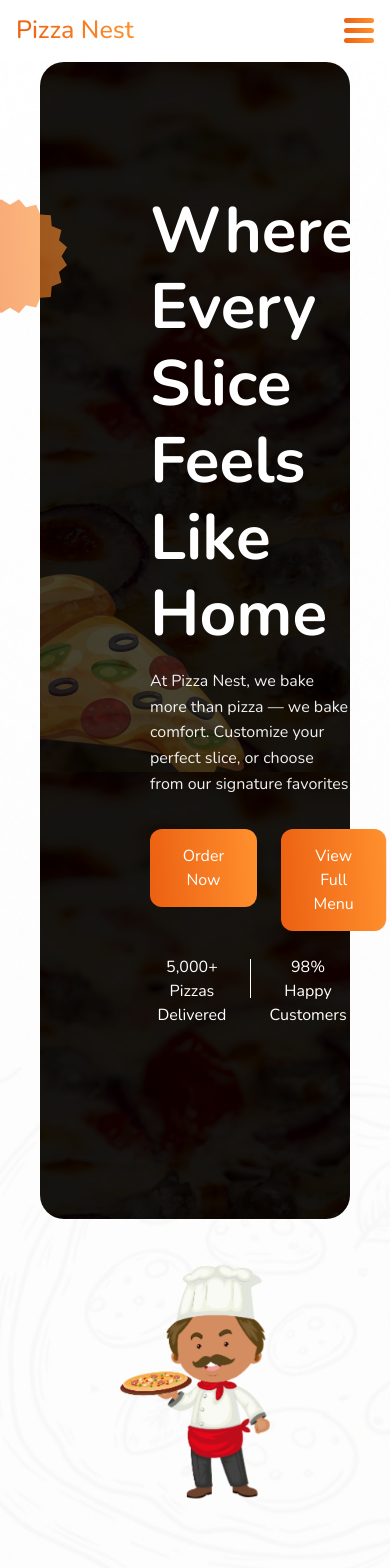
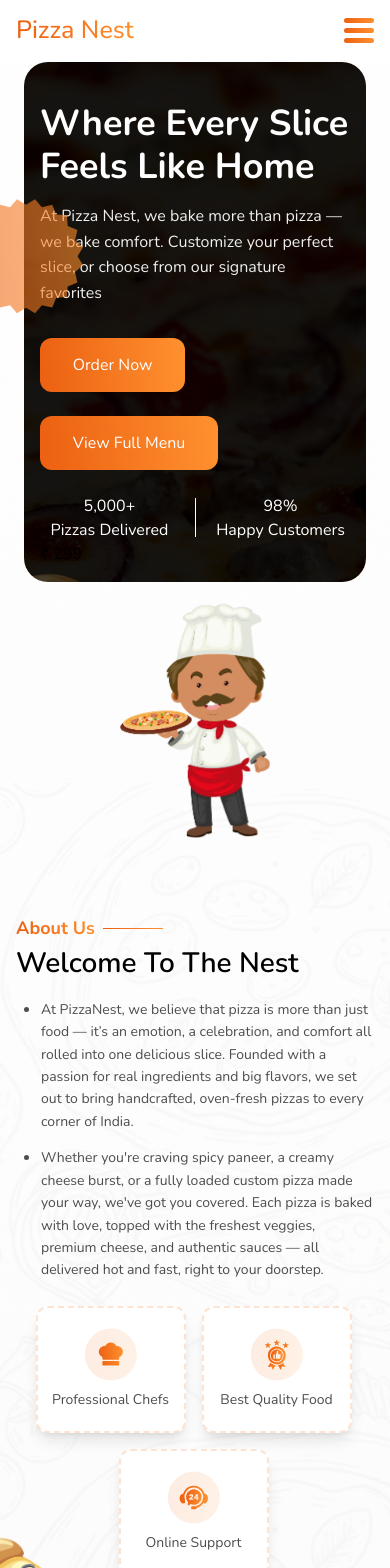
Before and after one commit to jatin-rajput563/pizza-nest, a React (Vite) app: page / in a window 390 px wide. Shown: the top 1568 px of the page. Built offline with nearby package versions, Linux system fonts and the light colour scheme.

Commit message:
bestseller-complete

```diff
--- a/src/components/AboutNest.jsx
+++ b/src/components/AboutNest.jsx
@@ -7,7 +7,10 @@ import CustomHeading from "./common/CustomHeading";
 const AboutNest = () => {
   return (
     <>
-      <div id="about" className="pt-16 md:pb-[48px] md:pt-[100px] relative">
+      <div
+        id="about"
+        className="py-[40px] sm:py-[60px] md:py-[80px] lg:py-[100px] relative"
+      >
         <div className="max-w-[1140px] px-4 mx-auto">
           <div className="flex flex-col-reverse lg:flex-row items-center lg:justify-between gap-10 text-center lg:text-left">
             <div className="lg:w-[60%] flex py-[22px] sm:py-[44px] md:py-[77px] flex-col">
@@ -15,10 +18,13 @@ const AboutNest = () => {
                 <p className="font-bold text-lg leading-[120%] text-prime">
                   About Us
                 </p>
-                <div className="w-[60px] h-[1px] bg-[linear-gradient(85.95deg,_#EC6112_1.54%,_#FF902E_98.46%)]"></div>
+                <div className="w-[60px] h-[1px] bg-prime"></div>
               </div>
-              <CustomHeading headText="Welcome to the Nest" headClass="pt-2 text-left" />
-              <ul className="list-disc marker:text-[#4D4D4D] pt-4 pl-[25px]">
+              <CustomHeading
+                headText="Welcome to the Nest"
+                headClass="pt-2 text-left"
+              />
+              <ul className="list-disc marker:text-dark-gray pt-4 pl-[25px]">
                 <li>
                   <p className="max-w-[518px] text-sm sm:text-base leading-[160%] text-dark-gray text-left">
                     At PizzaNest, we believe that pizza is more than just food —
@@ -42,11 +48,13 @@ const AboutNest = () => {
                 {AboutNest_Data.map((item, index) => (
                   <div
                     key={index}
-                    className={`sm:w-auto ${index === 1 ? "min-[1050px]:mt-3" : ""}`}
+                    className={`sm:w-auto ${
+                      index === 1 ? "min-[1050px]:mt-3" : ""
+                    }`}
                   >
                     <div className="w-[150px] sm:w-[170px] p-5 bg-white items-center flex flex-col shadow-lg rounded-xl border-2 border-dashed border-[#F67A21]/20 hover:translate-y-2 transition-all duration-300">
                       <item.icon />
-                      <p className="pt-2 ff-nunito leading-[160%] text-[#474747] text-center text-sm whitespace-nowrap">
+                      <p className="pt-2 ff-nunito leading-[160%] text-dark-gray text-center text-sm whitespace-nowrap">
                         {item.name}
                       </p>
                     </div>
--- a/src/components/Bestseller.jsx
+++ b/src/components/Bestseller.jsx
@@ -3,18 +3,28 @@ import CustomHeading from "./common/CustomHeading";
 import CustomDescription from "./common/CustomDescription";
 import { Bestsleller_data } from "../utils/helper";
 import CustomBtn from "./common/CustomBtn";
+import { Line } from "../utils/Icons.jsx";
 
 const Bestseller = () => {
   return (
     <>
-      <div id="bestsller" className="bg-[url(./assets/images/png/bestsleer-bg-layer.png)] bg-cover bg-no-repeat bg-center py-16">
+      <div
+        id="bestsller"
+        className="bg-[url(./assets/images/png/bestsleer-bg-layer.png)] bg-cover bg-no-repeat bg-center py-[40px] sm:py-[60px] md:py-[80px] lg:py-[100px]"
+      >
         <div className="max-w-[1140px] px-4 mx-auto">
           <div className="flex items-center justify-center pb-2 gap-3 flex-wrap">
-            <div className="gradient-border w-[60px] h-[1px]"></div>
-            <p className="font-bold text-lg bg-[linear-gradient(85.95deg,_#EC6112_1.54%,_#FF902E_98.46%)] bg-clip-text text-transparent">
-              Best Sellers
-            </p>
-            <div className="custom-gradient-border w-[60px] h-[1px]"></div>
+            <div className=" flex justify-center items-center gap-1.5 mb-2">
+              <div className="">
+                <Line />
+              </div>
+              <h4 className="text-prime-gradient text-lg font-bold leading-[22px] bg-[linear-gradient(85.95deg,_#EC6112_1.54%,_#FF902E_98.46%)] bg-clip-text text-transparent">
+                Best Sellers
+              </h4>
+              <div className=" rotate-[180deg]">
+                <Line />
+              </div>
+            </div>
           </div>
           <CustomHeading
             headClass="text-center text-2xl sm:text-3xl md:text-4xl"
@@ -24,7 +34,7 @@ const Bestseller = () => {
             DescClass="text-center pt-4 max-w-2xl mx-auto text-sm sm:text-base"
             descText="Tried, tested, and totally loved. These pizzas are always a crowd favorite."
           />
-          <div className="flex max-[1024px]:flex-wrap justify-center items-stretch gap-6 mt-[80px]">
+          <div className="flex max-[1024px]:flex-wrap justify-center items-stretch gap-6 mt-[20px] sm:mt-[40px] md:mt-[80px]">
             {Bestsleller_data.map((items, index) => (
               <div
                 key={index}
--- a/src/components/Delicious.jsx
+++ b/src/components/Delicious.jsx
@@ -7,7 +7,7 @@ import CustomBtn from "../components/common/CustomBtn";
 const Delicious = () => {
   return (
     <>
-      <div className="py-[100px] relative ">
+      <div className="py-[40px] sm:py-[60px] md:py-[80px] lg:py-[100px] relative ">
         <div className="max-w-[1140px] mx-auto px-4">
           <div className="flex max-lg:flex-wrap justify-center items-center gap-4 sm:gap-6">
             {Delicious_Data.map((item, index) => (
@@ -16,7 +16,7 @@ const Delicious = () => {
                 className="bg-[url(../src/assets/images/png/Delicious-bg-1.png)] w-[558px] rounded-[12px] relative sm:pb-[63px] pb-[33px] sm:pt-[60px] pt-[30px] pl-[32px] overflow-hidden"
               >
                 <img
-                  className="absolute right-0 -bottom-[10px] max-w-[180px] sm:max-w-[385px]"
+                  className="absolute right-0 pointer-events-none -bottom-[10px] max-w-[180px] sm:max-w-[385px]"
                   src={item.Image}
                   alt="piza-images"
                 />
@@ -27,7 +27,7 @@ const Delicious = () => {
                   src={pizzaPrice}
                   alt="pizza-price"
                 />
-                <p className="text-xl sm:text-2xl md:text-[28px] leading-[160%] bg-[linear-gradient(85.95deg,_#EC6112_1.54%,_#FF902E_98.46%)] bg-clip-text text-transparent">
+                <p className="text-xl sm:text-2xl md:text-[28px] leading-[160%] text-prime">
                   {item.heading}
                 </p>
                 <h2 className="text-white uppercase font-semibold text-2xl sm:text-3xl md:text-[36px] leading-[160%] ">
@@ -45,7 +45,7 @@ const Delicious = () => {
           </div>
         </div>
         <img
-          className="absolute -bottom-[150px] -right-[232px] animate-spinScale"
+          className="absolute -bottom-[100px] sm:-bottom-[150px] -right-[120px] sm:-right-[232px] max-w-[209px] sm:max-w-[409px] w-full animate-spinScale"
           src={tomato}
           alt="tomato-img"
         />
--- a/src/components/Header.jsx
+++ b/src/components/Header.jsx
@@ -76,7 +76,7 @@ const Header = () => {
             {link.label}
           </a>
         ))}
-        <CustomBtn btnClass={"capitalize"} btnText={"Contact Us"} />
+       <CustomBtn btnClass={"capitalize"} btnText={"Contact Us"} />
       </div>
     </header>
   );
--- a/src/components/Hero.jsx
+++ b/src/components/Hero.jsx
@@ -6,21 +6,24 @@ import LotiLine from "../assets/images/svg/loti-line-svg.svg";
 import AboutNest from "./AboutNest";
 const Hero = () => {
   return (
-    <div id="home" className="bg-[url(./assets/images/png/bg-layer.png)] bg-center bg-no-repeat bg-cover">
-      <div className="px-[40px] 2xl:px-0">
-        <div className="mx-auto max-w-[1360px]  rounded-3xl bg-[url(./assets/images/png/hero-bg.png)] pt-[131px] pb-[192px] pl-[110px] relative">
+    <div
+      id="home"
+      className="bg-[url(./assets/images/png/bg-layer.png)] bg-center bg-no-repeat bg-cover"
+    >
+      <div className="md:px-[40px] px-6 2xl:px-0">
+        <div className="mx-auto max-w-[1360px] rounded-3xl max-md:px-4 bg-[url(./assets/images/png/hero-bg.png)] pt-[40px] pb-[40px] sm:pt-[80px] sm:pb-[120px] md:pt-[100px] md:pb-[150px] lg:pt-[131px] lg:pb-[192px] md:pl-[110px] relative">
           {Hero_Data.map((item, index) => (
             <div key={index}>
-              <h1 className="text-white max-w-[644px] font-bold text-[64px] leading-[120%] ff-nunito">
+              <h1 className="text-white max-w-[644px] font-bold text-4xl lg:text-[64px] leading-[120%] ff-nunito">
                 {item.heading}
               </h1>
               <p className="max-w-[588px] mt-4 leading-[160%] text-[#EFEFEF]">
                 {item.description}
               </p>
-              <div className="flex gap-6 mt-8">
-                <CustomBtn btnText={"Order Now"} />
+              <div className="flex flex-wrap gap-6 mt-8">
+                <CustomBtn btnClass="whitespace-nowrap" btnText={"Order Now"} />
                 <CustomBtn
-                  btnClass="backdrop-blur-[30.9px] bg-black"
+                  btnClass="backdrop-blur-[30.9px] whitespace-nowrap bg-black"
                   btnText={"View Full Menu"}
                 />
               </div>
@@ -42,6 +45,7 @@ const Hero = () => {
             src={PriceBadge}
             alt="price-badge"
           />
+          <p className="absolute">₹ 299</p>
           <img
             className="absolute top-[173px] right-[394px]"
             src={LotiLine}
--- a/src/components/common/CustomHeading.jsx
+++ b/src/components/common/CustomHeading.jsx
@@ -4,7 +4,7 @@ const CustomHeading = ({ headText, headClass, spanText, spanClass }) => {
   return (
     <div>
       <h2
-        className={`font-semibold text-3xl sm:text-4xl lg:text-5xl leading-[120%] capitalize ${headClass}`}
+        className={`font-semibold text-[28px] sm:text-4xl lg:text-5xl leading-[120%] capitalize ${headClass}`}
       >
         <span className={`${spanClass}`}>{spanText}</span>
         {headText}
```
